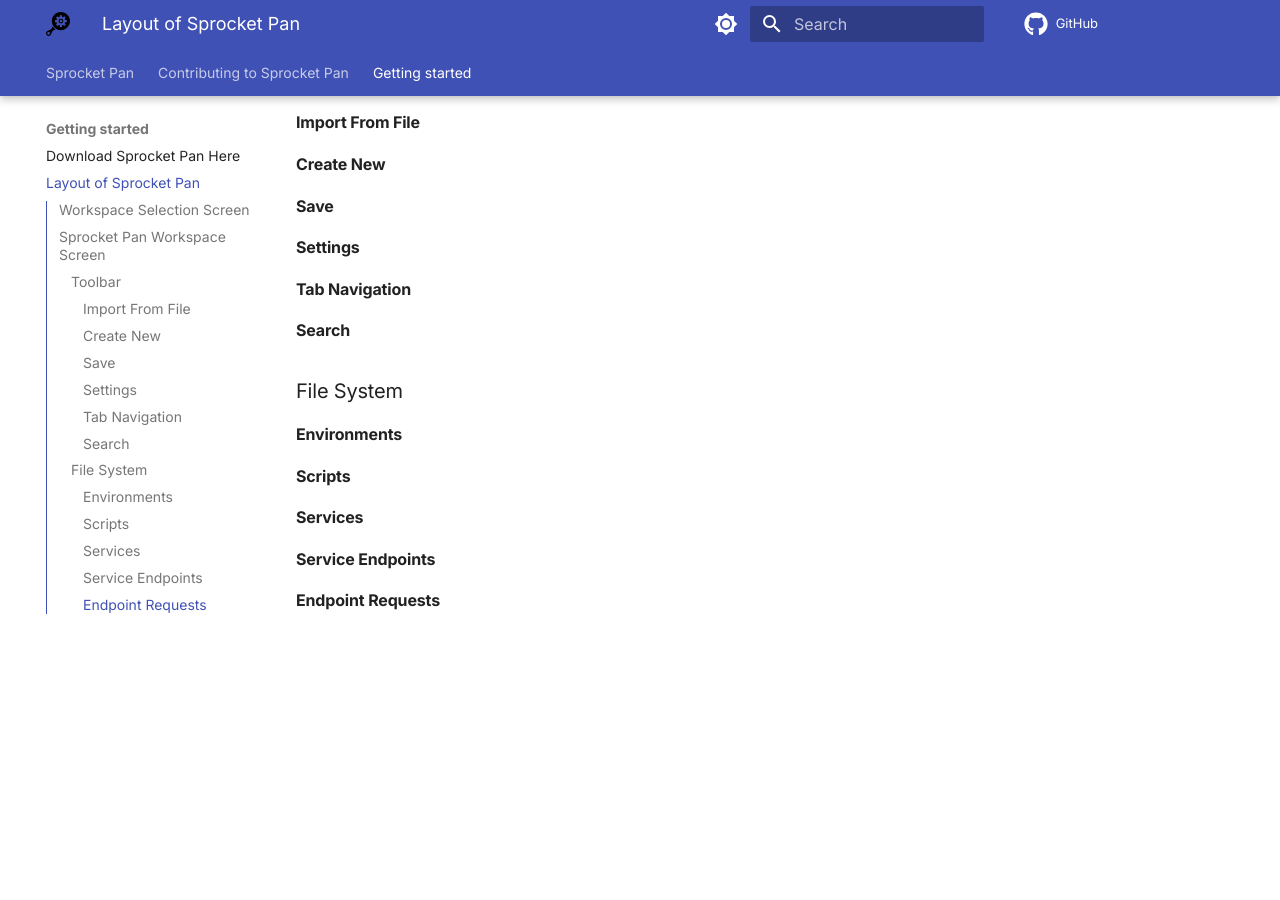
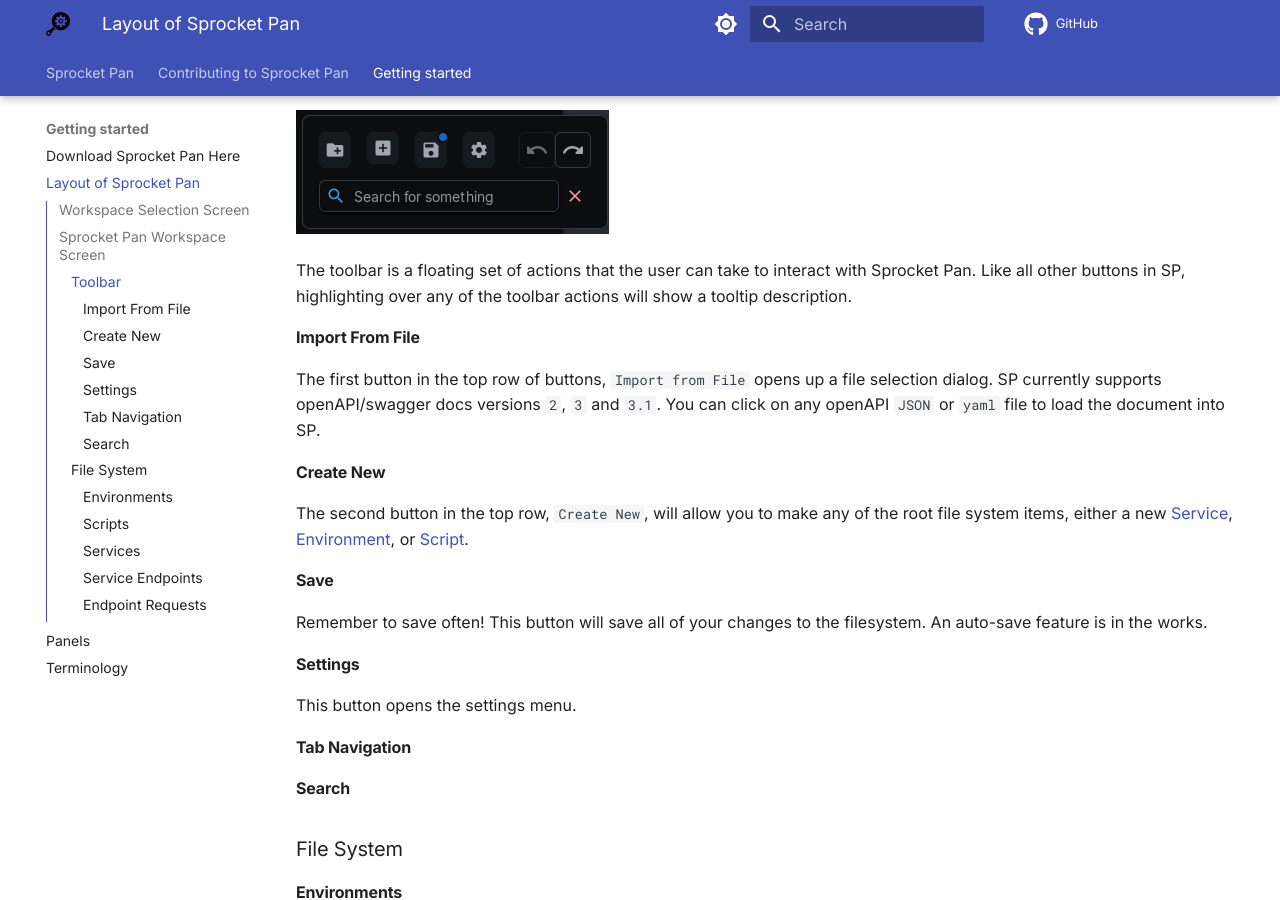
Before and after one commit to itaifish/sprocket-docs, an MkDocs documentation site: the page built from docs/getting-started/layout.md, in a window 1280 px wide and 900 px high, scrolled down 2198 px. Built offline with MkDocs 1.6.1 and Material for MkDocs 9.7.7, drawn with Linux system fonts in a browser that asks for light colours; comment, search, counter and statistics services are not loaded; the version menu is left out; before the commit the page ends 2836 px from its top, so only the background shows below that.

Commit message:
add lots more docs

```diff
--- a/docs/getting-started/layout.md
+++ b/docs/getting-started/layout.md
@@ -20,13 +20,25 @@
 
 ### Toolbar
 
+![Toolbar](../assets/images/getting-started/layout/toolbar.png)
+
+The toolbar is a floating set of actions that the user can take to interact with Sprocket Pan. Like all other buttons in SP, highlighting over any of the toolbar actions will show a tooltip description.
+
 #### Import From File
+
+The first button in the top row of buttons, `Import from File` opens up a file selection dialog. SP currently supports openAPI/swagger docs versions `2`, `3` and `3.1`. You can click on any openAPI `JSON` or `yaml` file to load the document into SP.
 
 #### Create New
 
+The second button in the top row, `Create New`, will allow you to make any of the root file system items, either a new [Service](../terminology/#service), [Environment](../terminology/#environment), or [Script](../terminology/#script).
+
 #### Save
 
+Remember to save often! This button will save all of your changes to the filesystem. An auto-save feature is in the works.
+
 #### Settings
+
+This button opens the settings menu.
 
 #### Tab Navigation
 
```
Also changed, not shown: docs/getting-started/panels.md (added, +23 -0 lines), docs/getting-started/terminology.md (added, +13 -0 lines), docs/assets/images/getting-started/layout/toolbar.png (added), docs/assets/images/getting-started/panels/settings-cancel-apply-buttons.png (added), docs/assets/images/getting-started/panels/settings-panel-data.png (added), docs/assets/images/getting-started/panels/settings-panel-general.png (added), docs/assets/images/getting-started/panels/settings-panel-requests.png (added), docs/assets/images/getting-started/panels/settings-variable-name-off.png (added), docs/assets/images/getting-started/panels/settings-variable-names-on.png (added).
